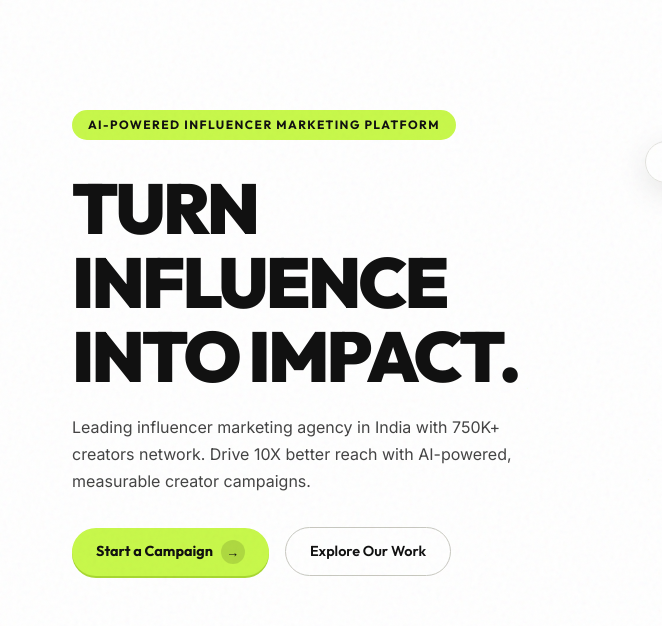
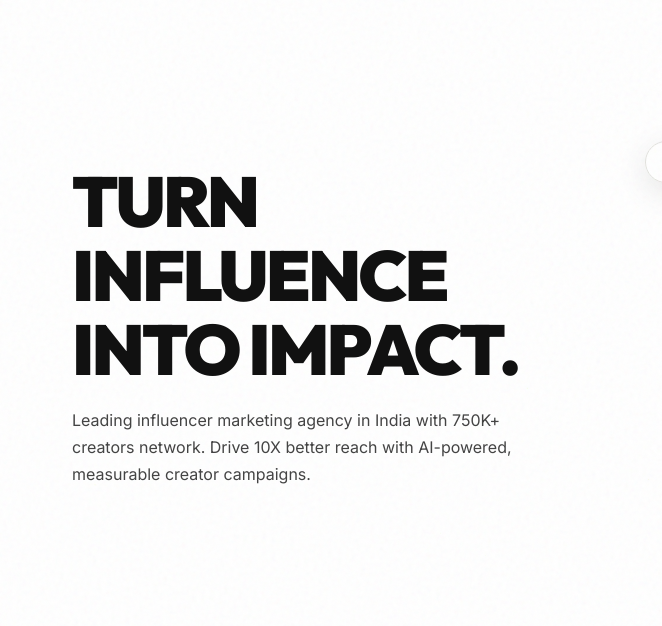
Before and after one commit to shravyashetty04/kofluence, a plain HTML site: page index.html in a window 1280 px wide. Shown: the part 113-739 px from the top of the page, 0-662 px from the left. Drawn offline with Linux system fonts and the light colour scheme.

Commit message:
Remove hero eyebrow and action buttons

```diff
--- a/index.html
+++ b/index.html
@@ -38,9 +38,7 @@
     <div class="hero-particles" id="hero-particles"></div>
     <div class="hero-container section-container">
       <div class="hero-content reveal visible">
-        <div class="hero-eyebrow">
-          AI-Powered Influencer Marketing Platform
-        </div>
+
         <h1 class="hero-title">
           TURN INFLUENCE<br />
           INTO <span class="accent">IMPACT.</span>
@@ -48,13 +46,7 @@
         <p class="hero-subtitle">
           Leading influencer marketing agency in India with 750K+ creators network. Drive 10X better reach with AI-powered, measurable creator campaigns.
         </p>
-        <div class="hero-actions">
-          <a href="#campaign-builder" class="btn-primary magnetic" id="hero-cta1" aria-label="Start a Campaign">
-            Start a Campaign
-            <span class="btn-arrow">→</span>
-          </a>
-          <a href="#work" class="btn-ghost" id="hero-cta2" aria-label="Explore Our Work">Explore Our Work</a>
-        </div>
+
       </div>
 
       <!-- Reels-style Cards -->
```
